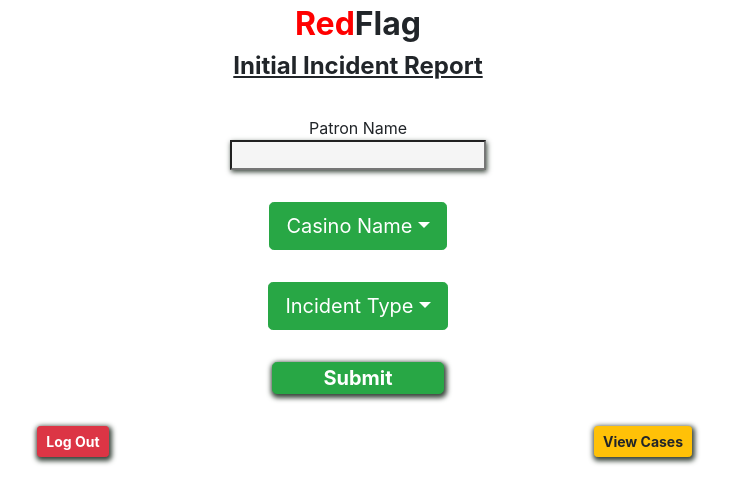
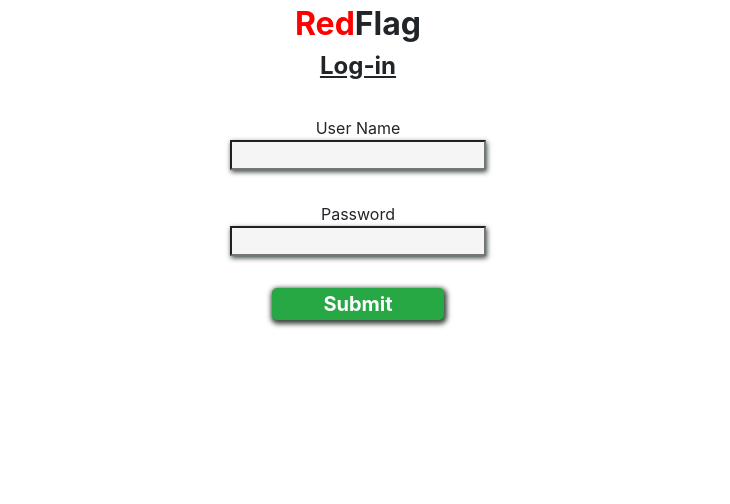
Before and after one commit to jcsmileyjr/RedFlag, a React (Create React App) app: page / in a window 1280 px wide. Shown: the top 504 px of the page, without its empty margins (282-1012 px from the left). Built offline with nearby package versions, Linux system fonts and the light colour scheme.

Commit message:
Reset app view from incident to login

```diff
--- a/src/App.js
+++ b/src/App.js
@@ -5,10 +5,12 @@ import {Container, Row} from 'react-bootstrap';
 import Login from "./screen/Login/login.js"; //Login page for all users
 import Incident from "./screen/Incident/Incident";//Incident report form to create a incident.
 
+
+
 class App extends Component {
   constructor(props){
     super(props);
-    this.state={currentView:"incident"};
+    this.state={currentView:"login"};
   }
   render(){
     return (
```
